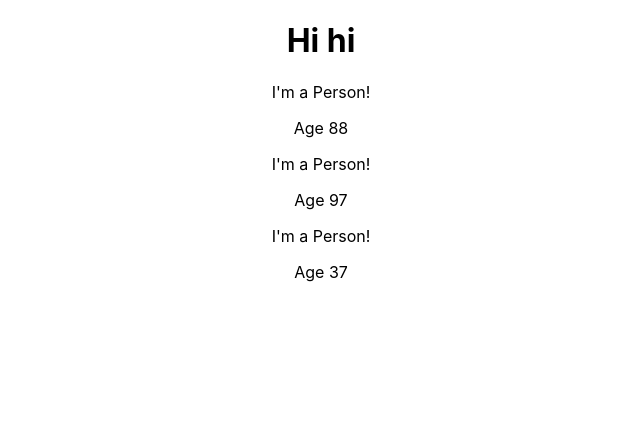
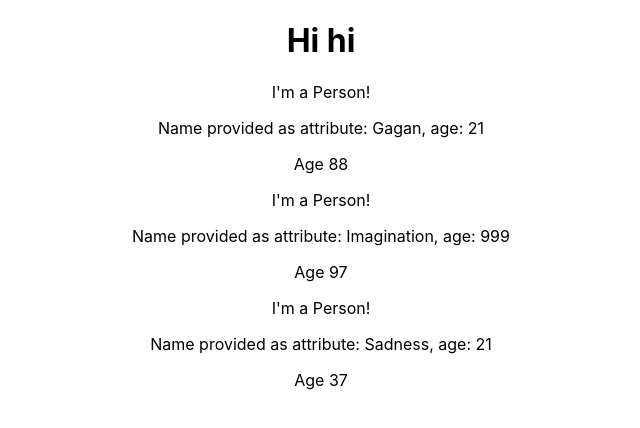
Before and after one commit to Gagandeep39/react-js-basics, a React (Create React App) app: page / in a window 1280 px wide. Shown: the top 428 px of the page, without its empty margins (319-959 px from the left). Built offline with nearby package versions, Linux system fonts and the light colour scheme.

Commit message:
Added code to read element attributes

```diff
--- a/src/App.js
+++ b/src/App.js
@@ -9,9 +9,9 @@ function App() {
     // Below code contains a jsx structure i.e it can have only 1 root element which is div element
     <div className='App'>
       <h1>Hi hi</h1>
-      <Person />
-      <Person />
-      <Person />
+      <Person name="Gagan" age="21" />
+      <Person name="Imagination" age="999" />
+      <Person name="Sadness" age="21" />
     </div>
 
     // Method 2 - Old method
--- a/src/Person/Person.js
+++ b/src/Person/Person.js
@@ -1,9 +1,12 @@
 import React from "react";
-// ES6 stype
-const person = () => {
+// ES6 style
+// Props is the tecnical ketword for the attribute of an element
+// Here we can hoever give anyname
+const person = (props) => {
     return (
         <div>
             <p> I'm a Person!</p>
+            <p> Name provided as attribute: {props.name}, age: {props.age}</p>
             <p>Age { Math.floor(Math.random() * 100) }</p>
         </div>
     )
```
